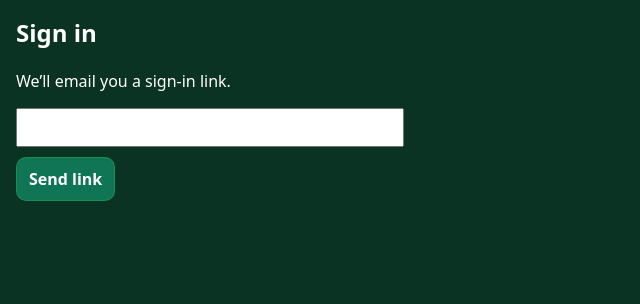
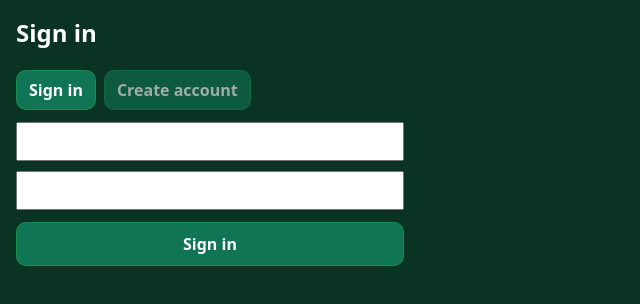
Before and after one commit to LegitFantasyFootball/four-foam-fingers-frontend, a React (Vite) app: page /march-basketball-foam-fingers/login in a window 1280 px wide. Shown: the top 304 px of the page, without its empty margins (0-640 px from the left). Built offline with nearby package versions, Linux system fonts and the light colour scheme; no server answers.

Commit message:
Switch login to email/password

```diff
--- a/src/pages/LoginPage.tsx
+++ b/src/pages/LoginPage.tsx
@@ -3,31 +3,91 @@ import { supabase } from "../lib/supabase";
 
 export default function LoginPage() {
   const [email, setEmail] = useState("");
+  const [password, setPassword] = useState("");
+  const [mode, setMode] = useState<"signin" | "signup">("signin");
   const [msg, setMsg] = useState("");
+  const [busy, setBusy] = useState(false);
 
-  async function sendLink() {
-    setMsg("Sending link...");
-    const { error } = await supabase.auth.signInWithOtp({
-      email,
-      options: { emailRedirectTo: window.location.origin },
-    });
-    setMsg(error ? error.message : "Check your email for the sign-in link.");
+  async function submit() {
+    setMsg("");
+    setBusy(true);
+
+    try {
+      if (!email || !password) {
+        setMsg("Email and password required.");
+        return;
+      }
+
+      if (mode === "signin") {
+        const { error } = await supabase.auth.signInWithPassword({ email, password });
+        if (error) setMsg(error.message);
+      } else {
+        const { error } = await supabase.auth.signUp({ email, password });
+        if (error) {
+          setMsg(error.message);
+        } else {
+          setMsg("Account created. You can sign in now.");
+          setMode("signin");
+        }
+      }
+    } finally {
+      setBusy(false);
+    }
   }
 
   return (
     <div style={{ padding: 16, fontFamily: "system-ui", maxWidth: 420 }}>
-      <h2>Sign in</h2>
-      <p>We’ll email you a sign-in link.</p>
+      <h2>{mode === "signin" ? "Sign in" : "Create account"}</h2>
+
+      <div style={{ display: "flex", gap: 8, marginBottom: 12 }}>
+        <button
+          onClick={() => setMode("signin")}
+          disabled={busy}
+          style={{
+            padding: "8px 12px",
+            opacity: mode === "signin" ? 1 : 0.6,
+          }}
+        >
+          Sign in
+        </button>
+        <button
+          onClick={() => setMode("signup")}
+          disabled={busy}
+          style={{
+            padding: "8px 12px",
+            opacity: mode === "signup" ? 1 : 0.6,
+          }}
+        >
+          Create account
+        </button>
+      </div>
+
       <input
         value={email}
         onChange={(e) => setEmail(e.target.value)}
         placeholder="you@email.com"
+        autoComplete="email"
+        style={{ padding: 10, width: "100%", marginBottom: 10 }}
+      />
+
+      <input
+        value={password}
+        onChange={(e) => setPassword(e.target.value)}
+        placeholder="password"
+        type="password"
+        autoComplete={mode === "signin" ? "current-password" : "new-password"}
         style={{ padding: 10, width: "100%" }}
       />
-      <button onClick={sendLink} style={{ marginTop: 10, padding: "10px 12px" }}>
-        Send link
+
+      <button
+        onClick={submit}
+        disabled={busy}
+        style={{ marginTop: 12, padding: "10px 12px", width: "100%" }}
+      >
+        {busy ? "Working..." : mode === "signin" ? "Sign in" : "Create account"}
       </button>
-      <div style={{ marginTop: 10, color: "#555" }}>{msg}</div>
+
+      {msg ? <div style={{ marginTop: 10, color: "#555" }}>{msg}</div> : null}
     </div>
   );
 }
```
